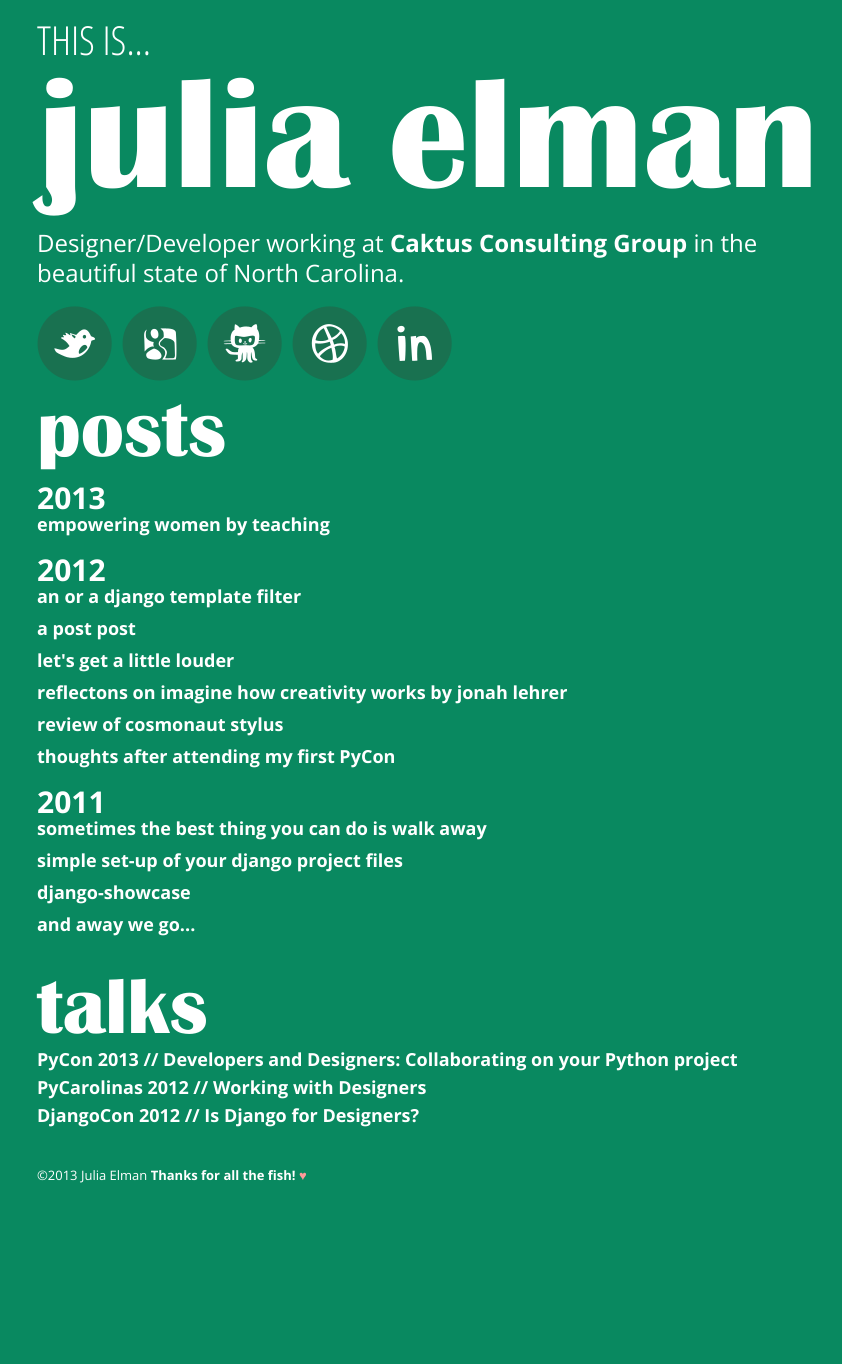
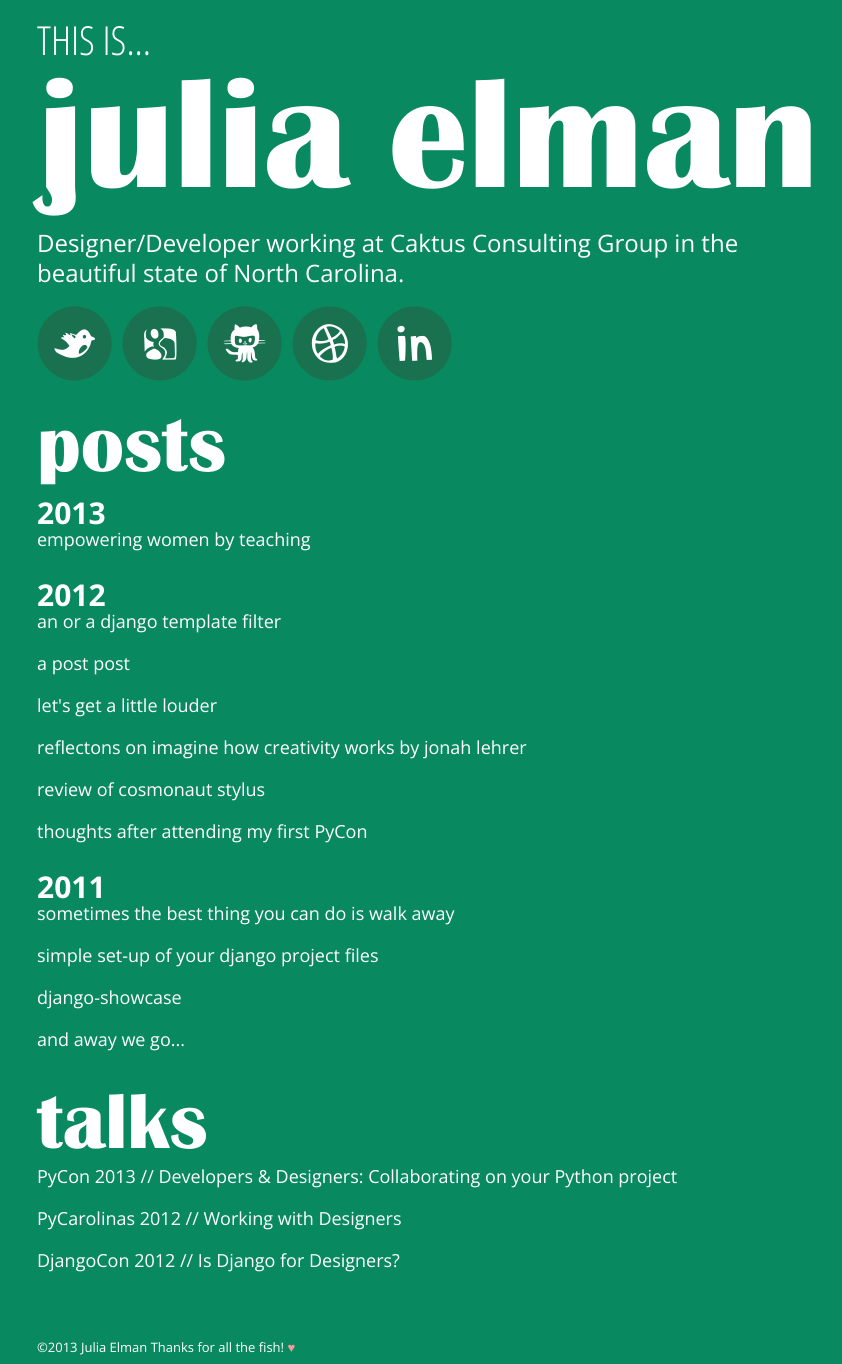
Before and after one commit to juliaelman/juliaelman.github.io, a Jekyll site: the page built from index.html, in a window 1280 px wide. Shown: the whole page, without its empty margins (203-1045 px from the left). Built offline with Jekyll 4.4.1, drawn with Linux system fonts in a browser that asks for light colours; some web fonts are replaced; Markdown is read by kramdown in place of the engine named in the settings; before the commit the page ends 1192 px from its top, so only the background shows below that.

Commit message:
Cleaning up some styles and wrapping <p> around talk links.

```diff
--- a/index.html
+++ b/index.html
@@ -59,18 +59,24 @@ id: homepage
 <div class="talks">
 	<h2>talks</h2>
 	<article>
+		<p>
 			<a href="http://lanyrd.com/2013/pycon/scdyym/">
-			PyCon 2013 // Developers and Designers: Collaborating on your Python project
+				PyCon 2013 // Developers &amp; Designers: Collaborating on your Python project
 			</a>
+		</p>
 	</article>
 	<article>
+		<p>
 			<a href="http://lanyrd.com/2012/pycarolinas/syhmt/">
 				PyCarolinas 2012 // Working with Designers
 			</a>
+		</p>
 	</article>
 	<article>
+		<p>
 			<a href="http://lanyrd.com/2012/djangocon-us/sxbyd/">
 				DjangoCon 2012 // Is Django for Designers?
 			</a>
+		</p>
 	</article>
 </div>
--- a/static/stylesheets/screen.css
+++ b/static/stylesheets/screen.css
@@ -86,7 +86,6 @@ p code {
 }
 a {
   text-decoration: none;
-  font-weight: bold;
   color: #4d4d4d;
 }
 a:hover {
@@ -119,7 +118,7 @@ footer {
   display: block;
   max-width: 800px;
   margin: auto;
-  padding: 10px 0;
+  padding: 35px 0 10px 0;
   font-size: 13px;
 }
 footer span {
@@ -172,7 +171,7 @@ body#homepage header .intro {
 }
 body#homepage ul.social {
   zoom: 1;
-  padding: 10px 0;
+  padding: 10px 0 25px;
 }
 body#homepage ul.social:before {
   content: '';
@@ -201,19 +200,15 @@ body#homepage .talks {
   display: block;
   max-width: 800px;
   margin: auto;
-  padding-bottom: 25px;
+  padding-bottom: 15px;
 }
 body#homepage .posts article,
 body#homepage .talks article {
-  padding-bottom: 10px;
+  padding-bottom: 20px;
 }
 body#homepage .posts article h3,
 body#homepage .talks article h3 {
   padding-top: 10px;
-}
-body#homepage .posts a,
-body#homepage .talks a {
-  font-weight: bold;
 }
 /* Posts
 ==================== */
@@ -237,6 +232,9 @@ body#post-detail .post img {
 body#post-detail .post p {
   margin-bottom: 1em;
 }
+body#post-detail .post p a {
+  font-weight: bold;
+}
 body#post-detail .post ul {
   list-style: disc;
 }
```
Also changed, not shown: static/stylesheets/less/screen.less (+5 -7 lines), 4 other files. Lines whose indentation alone changed are shown as unchanged.
